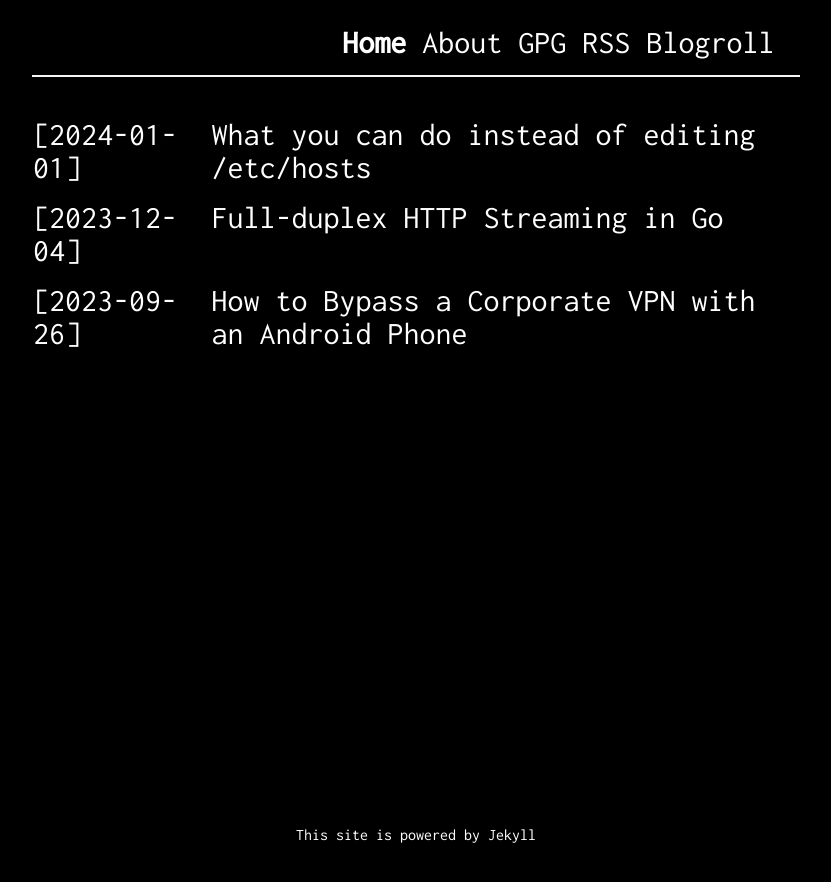
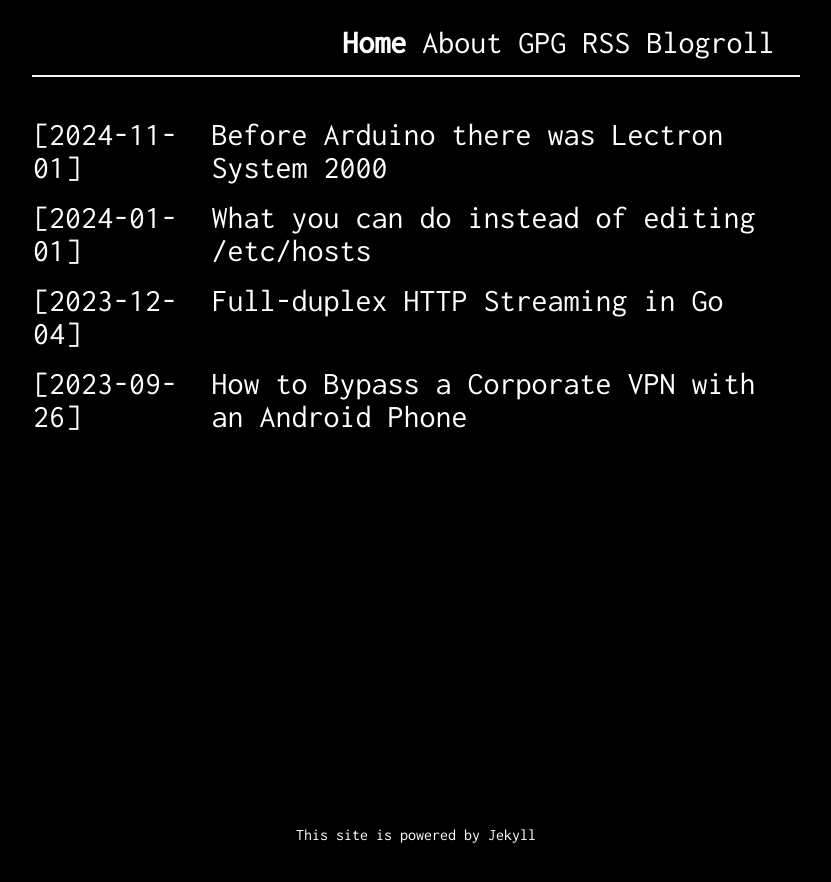
Before and after one commit to giulianopz/giulianopz.github.io, a Jekyll site: the page built from index.html, in a window 1280 px wide. Shown: the top 882 px of the page, without its empty margins (224-1055 px from the left). Built offline with Jekyll 4.4.1, drawn with Linux system fonts in a browser that asks for light colours; nearby versions of some CDN libraries; some of the changed lines change nothing that is shown.

Commit message:
Add article on Lectron System

```diff
--- /dev/null
+++ b/_posts/2024-11-01-arduino-lectron-2000.md
@@ -0,0 +1,60 @@
+---
+layout: post
+title:  "Before Arduino there was Lectron System 2000"
+date:   2024-11-01
+categories: arduino lectron-system-2000 inelco electronics
+permalink: /arduino-lectron-system-2000
+comments_id: 4
+---
+
+I was thinking of resuming some hobby projects of mine with Arduino which I left incompleted (not to mention the Arduino starter kit itself, coff coff...) when I stumbled upon the following question on StackExchange:
+
+> [What was there before Arduino?](https://electronics.stackexchange.com/questions/66785/what-there-was-before-arduino)
+
+The question got a single answer which focuses on the history of [SBCs](https://en.wikipedia.org/wiki/Single-board_computer), but a comment from the user @Passerby points out (with good reason) that it ignores the history of dev kits.
+
+This brief comment reminded me of something I saw when I visited the [ADI Design Museum](https://www.adidesignmuseum.org/) in Milan two years ago: an ancient dev kit consisting of modules, in the form of dice, that you could combine to build an electronic circuit.
+
+You can see a photo of it I took that day (2022/12/28, to be exact) below:
+
+![a photo of a Lectron System 2000 I took at ADI in Milan (2022/12/28)](../assets/images/lectron.jpg.webp){:.centered}
+
+I was really impressed to discover this piece of history (~1973) in the museum which closely resembled an Arduino kit in its form and its spirit.
+
+Actually, I was expecting to find there some Arduino boards besides the beloved Olivetti typewriters. In the end, Arduino (a fork of [Wiring](https://arduinohistory.github.io/)) is primarily a product of design.
+
+> In the true sense of the word: a sleek interface for an action to perform, where [form follows function](https://en.wikipedia.org/wiki/Form_follows_function).
+
+It was even conceived at [Ivrea](https://medium.com/@danielstone/olivettis-ivrea-how-an-italian-tech-giant-built-the-world-s-most-progressive-company-town-557cb035c383) in continuity with the humanist techno-utopia of [Adriano Olivetti](https://www.fondazioneadrianolivetti.it/en/the-foundation/adriano-olivetti/).
+
+Furthermore, the boards and the various components and tools manufactured by Arduino (and other companies/foundations like Raspberry Pi, Adafruit, etc.) have an inner beauty which is nowadays well-recognized and which was magnifically depicted in a recent book published by No Starch Press (["Open Circuits"](https://nostarch.com/open-circuits), by Windell Oskay and Eric Schlaepfer).
+
+Nonetheless, there were no signs of all these things in the museum except for this mysterious object whose name can be read on the kit package: **Lectron Sistema 2000**.
+
+The complete text reads (translated from Italian):
+
+> What is electronics?
+>
+> 52 experimental games, from the elementary electrical circuit to the first principles of computer technics.
+>
+> Lectron System 2000 for young kids (since 10 years old) and for parents who want to expand their knowledge.
+
+Unfortunately, the artifact was not accompanied by any kind of explanation that could help the uninformed visitor. I got what follows by googling around.
+
+The story of this object is very intricate and it's only thanks to [Michael Peters](https://lectron.info/lectron-info-update/), a passionate "lectroneer", if we know something more about it. According to him, the original inventor of the Lectron System was a German engineer named Georg Franz Greger and this product was initially manufactered and saled by a German company named Egger-Bahn in Germany during the fall of 1966. It was then distributed and marketed in many countries by different companies, also with different names (Egger Lectron, Braun Lectron, Raytheon Lectron, etc.). The exemplar in the photo bears the name [INELCO](https://lectron.info/inelco-intro/) visible on the bottom-left corner of the case. The company had been distributing the product in Italy since the early 1970s.
+
+It's hard to imagine a market for an educational kit to learn electronics in those years. Indeed, the product had little success and that's the reason why this project is almost forgotten today, although those lucky kids who were gifted with a Lectron still remember it with fondness.
+
+For example, Michael Peters devoted a whole (old-fashioned) site to the Lectron: [lectron.info](https://lectron.info). You are more then welcomed to visit his site, which hosts also a forum where lectroneers from all the corners of the world can meet and talk.
+
+On Youtube you can find people who show off how Lectron System used to work in practice:
+<iframe class="container" src="https://www.youtube.com/embed/pjpDK85DRbI" title="Lectron System  - P1 -  Overview   A Fast and Easy Way To Experiment With Electronics" frameborder="0" allow="accelerometer; autoplay; clipboard-write; encrypted-media; gyroscope; picture-in-picture; web-share" referrerpolicy="strict-origin-when-cross-origin" allowfullscreen></iframe>
+
+And you can even buy a Lectron like [this one](https://www.ebay.it/itm/256693199415?_skw=lectron+system&itmmeta=01JBJDAJ34SYFJ52E8Q90JDB7A&hash=item3bc41b6237:g:utkAAOSwfEFnEmjz&itmprp=enc%3AAQAJAAAA0HoV3kP08IDx%2BKZ9MfhVJKn%2BdC3c9YNzjqQB8sPnEFUwsLnieew%2FpqabW1z0HoRquX8MDYbntwkul9GBFQu%2Ba5If22lfpmQkFQUGAkfJbxpX523WNCtuUQrKLJnvKGHjd84ge3srfF%2Bn6xaoNZwCvHm4JoY1TB7jEqveApclhZ6AALUutk2C1uu0E5OH%2Bfd9MumA0De1g11sF7Nl6gZ%2FYQbRAopoU87gHhxlklNRew5V5W1RyK0PUvNmW%2FJs8UL%2BrL%2BZimRAs7336IuVNce7C5c%3D%7Ctkp%3ABk9SR9Chqs3cZA) on eBay if this article has intrigued you.
+
+---
+
+References:
+- [Raytheon Lectron](https://en.wikipedia.org/wiki/Raytheon_Lectron) (Wikipedia)
+- [The Braun Lectron System: Retro “Circuit Dominoes”](https://makezine.com/article/maker-news/the-braun-lectron-system-retro-circuit-dominoes/) (Make:)
+- [Electronic Dominoes, The Fun Way to Learn Electronics!, article reproduced from Electronics Illustrated (issued on September 1967)](http://www.decodesystems.com/lectron.html) (decodesystems.com)
--- a/_sass/main.scss
+++ b/_sass/main.scss
@@ -10,6 +10,25 @@ div {
 ul {
     list-style-type: disc;
 }
+
+img.centered {
+    display: block;
+    margin-left: auto;
+    margin-right: auto;
+}
+
+.container {
+    display: flex;
+    justify-content: center;
+}
+
+
+iframe {
+    aspect-ratio: 16 / 9;
+    width: 100% !important;
+}
+
+
 
 /* desktops */
 @media (min-width: 1200px) {
```
Also changed, not shown: assets/images/lectron.jpg (added), assets/images/lectron.jpg.webp (added).
